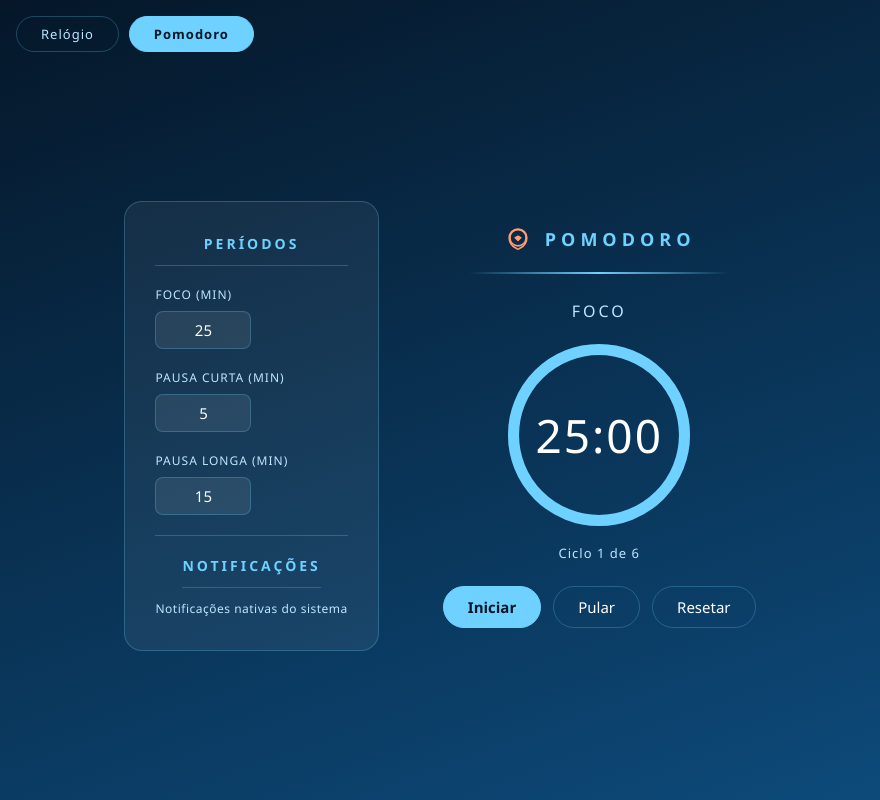
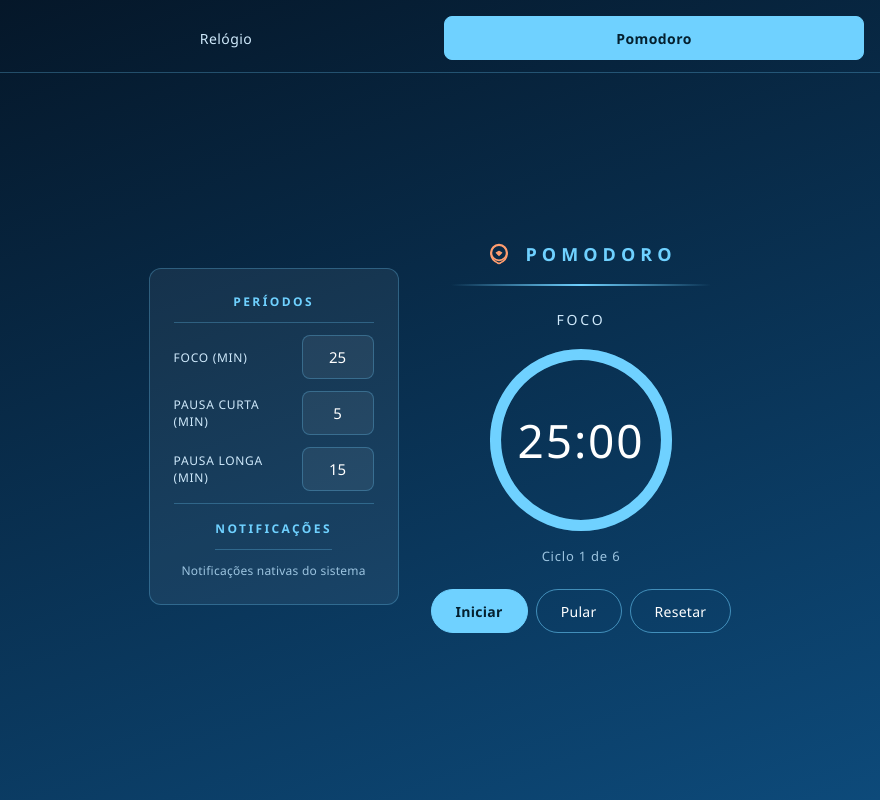
Before and after one commit to LeooRibeiro/electron-clock-virtual, an Electron app: page renderer/index.html in a window 880 px wide. Both pictures are taken after a click on the tab "Pomodoro". Drawn offline with Linux system fonts and the light colour scheme.

Commit message:
refac(CSS): Refatoring the all layout from better performance

```diff
--- a/renderer/styles/base.css
+++ b/renderer/styles/base.css
@@ -2,10 +2,27 @@
     --bg-start: #051729;
     --bg-end: #0d4a7a;
     --accent: #6fd1ff;
+    --accent-strong: #4db8e8;
+    --accent-contrast: #04202f;
     --text: #ffffff;
-    --text-muted: #bfe6ff;
-    --card-bg: rgba(255, 255, 255, 0.06);
-    --card-border: rgba(111, 209, 255, 0.25);
+    --text-muted: #cfe9fb;
+    --text-dim: #9cc4e0;
+    --surface: rgba(255, 255, 255, 0.06);
+    --surface-hover: rgba(255, 255, 255, 0.1);
+    --border: rgba(111, 209, 255, 0.28);
+    --border-strong: rgba(111, 209, 255, 0.55);
+    --success: #7dffb0;
+    --radius-sm: 8px;
+    --radius-md: 12px;
+    --radius-lg: 18px;
+    --space-1: 4px;
+    --space-2: 8px;
+    --space-3: 12px;
+    --space-4: 16px;
+    --space-5: 24px;
+    --space-6: 32px;
+    --control-height: 44px;
+    --font-sans: 'Segoe UI', system-ui, -apple-system, Arial, sans-serif;
 }
 
 * {
@@ -14,16 +31,26 @@
     box-sizing: border-box;
 }
 
+[hidden] {
+    display: none !important;
+}
+
+html,
 body {
-    font-family: 'Segoe UI', Arial, Helvetica, sans-serif;
-    height: 100vh;
+    height: 100%;
+}
+
+body {
+    font-family: var(--font-sans);
+    color: var(--text);
+    background: linear-gradient(160deg, var(--bg-start), var(--bg-end));
     display: flex;
     flex-direction: column;
-    background: linear-gradient(160deg, var(--bg-start), var(--bg-end));
-    color: var(--text);
     overflow: hidden;
     user-select: none;
     -webkit-app-region: drag;
+    -webkit-font-smoothing: antialiased;
+    text-rendering: optimizeLegibility;
 }
 
 .app {
@@ -34,19 +61,26 @@ body {
     min-height: 0;
 }
 
+/* ------------------------------------------------------------------ */
+/* Web (Vercel/navegador): card centralizado com borda do tema, sem    */
+/* sombras; permite rolagem quando a janela é menor que o conteúdo.    */
+/* ------------------------------------------------------------------ */
 body.is-web {
-    padding: 24px;
+    --web-pad: clamp(8px, 2.5vw, 28px);
+    padding: var(--web-pad);
     align-items: center;
     justify-content: center;
+    overflow: auto;
     -webkit-app-region: no-drag;
 }
 
 body.is-web .app {
-    height: 100%;
+    flex: 0 1 auto;
+    width: 100%;
     max-width: 880px;
-    max-height: 560px;
-    border: 1px solid var(--accent);
-    border-radius: 18px;
+    height: min(560px, calc(100vh - 2 * var(--web-pad)));
+    border: 1px solid var(--border-strong);
+    border-radius: var(--radius-lg);
     overflow: hidden;
 }
 
@@ -57,54 +91,109 @@ main {
     min-height: 0;
 }
 
+.panel {
+    flex: 1;
+    display: none;
+    flex-direction: column;
+    align-items: center;
+    justify-content: safe center;
+    padding: var(--space-4) var(--space-5);
+    min-height: 0;
+    overflow-y: auto;
+}
+
+.panel.is-active {
+    display: flex;
+}
+
+/* Texto selecionável (usabilidade) onde faz sentido */
+.card__body,
+.pomodoro__phase,
+.pomodoro__cycles,
+.pomodoro__notify-status,
+.pomodoro__settings-title,
+.pomodoro__field span {
+    user-select: text;
+}
+
+/* ------------------------------------------------------------------ */
+/* Relógio                                                             */
+/* ------------------------------------------------------------------ */
 .card__header {
     display: flex;
     align-items: center;
     justify-content: center;
-    gap: 12px;
+    gap: var(--space-3);
 }
 
 .card__icon {
-    width: 30px;
-    height: 30px;
+    width: 28px;
+    height: 28px;
     flex-shrink: 0;
 }
 
 .card__title {
-    font-size: 18px;
+    font-size: clamp(15px, 2.2vw, 18px);
     font-weight: 600;
-    letter-spacing: 5px;
+    letter-spacing: 0.28em;
     text-transform: uppercase;
     color: var(--accent);
 }
 
 .card__separator {
-    width: 260px;
+    width: min(260px, 58vw);
     height: 2px;
-    margin: 18px auto 26px;
+    margin: var(--space-4) auto var(--space-5);
     background: linear-gradient(90deg, transparent, var(--accent), transparent);
     border-radius: 2px;
 }
 
+.card__body {
+    display: flex;
+    flex-direction: column;
+    align-items: center;
+}
+
 .card__time {
     display: block;
-    font-size: 110px;
+    font-size: clamp(56px, 13vw, 110px);
+    line-height: 1.05;
+    letter-spacing: 0.03em;
     font-weight: 200;
-    letter-spacing: 3px;
     font-variant-numeric: tabular-nums;
 }
 
 .card__date {
     display: block;
-    margin-top: 8px;
-    font-size: 20px;
+    margin-top: var(--space-2);
+    font-size: clamp(15px, 2vw, 20px);
     color: var(--text-muted);
     text-transform: capitalize;
 }
 
 .card__greeting {
-    margin-top: 22px;
-    font-size: 16px;
-    letter-spacing: 2px;
+    margin-top: var(--space-5);
+    font-size: clamp(14px, 1.8vw, 16px);
+    letter-spacing: 0.12em;
     color: var(--accent);
 }
+
+/* ------------------------------------------------------------------ */
+/* Foco de teclado consistente (acessibilidade)                        */
+/* ------------------------------------------------------------------ */
+:focus-visible {
+    outline: 2px solid var(--accent);
+    outline-offset: 2px;
+}
+
+/* ------------------------------------------------------------------ */
+/* Movimento reduzido (acessibilidade/performance)                     */
+/* ------------------------------------------------------------------ */
+@media (prefers-reduced-motion: reduce) {
+    *,
+    *::before,
+    *::after {
+        transition: none !important;
+        animation: none !important;
+    }
+}
--- a/renderer/styles/pomodoro.css
+++ b/renderer/styles/pomodoro.css
@@ -2,13 +2,14 @@
     display: flex;
     align-items: center;
     justify-content: center;
-    gap: 64px;
+    flex-wrap: wrap;
+    gap: clamp(var(--space-4), 5vw, var(--space-6));
     width: 100%;
 }
 
 .pomodoro__phase {
-    font-size: 16px;
-    letter-spacing: 3px;
+    font-size: 14px;
+    letter-spacing: 0.2em;
     text-transform: uppercase;
     color: var(--text-muted);
 }
@@ -18,18 +19,21 @@
     flex-direction: column;
     align-items: center;
     text-align: center;
+    min-width: 0;
 }
 
 .pomodoro__ring {
     position: relative;
-    width: 190px;
-    height: 190px;
-    margin: 18px auto 10px;
+    width: clamp(150px, 30vw, 190px);
+    aspect-ratio: 1;
+    margin: var(--space-4) auto var(--space-2);
 }
 
 .pomodoro__ring svg {
     position: absolute;
     inset: 0;
+    width: 100%;
+    height: 100%;
     transform: rotate(-90deg);
 }
 
@@ -48,7 +52,7 @@
 }
 
 .pomodoro--break .pomodoro__ring-progress {
-    stroke: #7dffb0;
+    stroke: var(--success);
 }
 
 .pomodoro__time {
@@ -57,42 +61,47 @@
     display: flex;
     align-items: center;
     justify-content: center;
-    font-size: 46px;
+    font-size: clamp(34px, 8vw, 46px);
     font-weight: 200;
-    letter-spacing: 2px;
+    letter-spacing: 0.04em;
     font-variant-numeric: tabular-nums;
 }
 
 .pomodoro__cycles {
-    margin-top: 4px;
+    margin-top: var(--space-1);
     font-size: 13px;
-    letter-spacing: 1px;
-    color: var(--text-muted);
+    letter-spacing: 0.06em;
+    color: var(--text-dim);
 }
 
 .pomodoro__controls {
     display: flex;
     justify-content: center;
-    gap: 12px;
-    margin-top: 24px;
+    flex-wrap: wrap;
+    gap: var(--space-2);
+    margin-top: var(--space-5);
 }
 
 .pomodoro__btn {
     -webkit-app-region: no-drag;
     appearance: none;
+    min-height: var(--control-height);
+    padding: 0 var(--space-5);
     background: transparent;
-    border: 1px solid var(--card-border);
+    border: 1px solid var(--border-strong);
+    border-radius: 999px;
     color: var(--text);
     font: inherit;
-    font-size: 15px;
-    padding: 10px 24px;
-    border-radius: 999px;
+    font-size: 14px;
+    font-weight: 500;
+    letter-spacing: 0.02em;
     cursor: pointer;
     transition: background 0.2s, color 0.2s, border-color 0.2s;
 }
 
 .pomodoro__btn:hover {
     border-color: var(--accent);
+    background: var(--surface-hover);
     color: var(--accent);
 }
 
@@ -101,60 +110,78 @@
     outline-offset: 2px;
 }
 
+.pomodoro__btn:disabled {
+    opacity: 0.5;
+    cursor: not-allowed;
+}
+
 .pomodoro__btn--primary {
     background: var(--accent);
     border-color: var(--accent);
-    color: var(--bg-start);
+    color: var(--accent-contrast);
     font-weight: 600;
 }
 
 .pomodoro__btn--primary:hover {
-    color: var(--bg-start);
+    background: var(--accent-strong);
+    border-color: var(--accent-strong);
+    color: var(--accent-contrast);
 }
 
+@media (prefers-reduced-motion: no-preference) {
+    .pomodoro__btn:active {
+        transform: translateY(1px);
+    }
+}
+
+/* ------------------------------------------------------------------ */
+/* Configurações                                                       */
+/* ------------------------------------------------------------------ */
 .pomodoro__settings {
+    -webkit-app-region: no-drag;
     display: flex;
     flex-direction: column;
-    gap: 20px;
-    padding: 32px 30px;
-    border-radius: 18px;
-    background: var(--card-bg);
-    border: 1px solid var(--card-border);
+    gap: var(--space-3);
+    width: min(250px, 100%);
+    padding: var(--space-5) var(--space-5);
+    background: var(--surface);
+    border: 1px solid var(--border);
+    border-radius: var(--radius-md);
 }
 
 .pomodoro__settings-title {
-    font-size: 14px;
+    font-size: 12px;
     font-weight: 600;
-    letter-spacing: 3px;
+    letter-spacing: 0.2em;
     text-transform: uppercase;
     text-align: center;
     color: var(--accent);
-    padding-bottom: 12px;
-    border-bottom: 1px solid var(--card-border);
+    padding-bottom: var(--space-3);
+    border-bottom: 1px solid var(--border);
 }
 
 .pomodoro__field {
-    -webkit-app-region: no-drag;
     display: flex;
-    flex-direction: column;
-    align-items: flex-start;
-    gap: 8px;
+    align-items: center;
+    justify-content: space-between;
+    gap: var(--space-3);
     font-size: 12px;
-    letter-spacing: 1px;
+    letter-spacing: 0.06em;
     text-transform: uppercase;
     color: var(--text-muted);
 }
 
 .pomodoro__field input {
-    width: 96px;
-    padding: 8px 10px;
+    width: 72px;
+    min-height: var(--control-height);
+    padding: 0 var(--space-2);
     text-align: center;
     font: inherit;
     font-size: 15px;
     color: var(--text);
-    background: rgba(255, 255, 255, 0.08);
-    border: 1px solid var(--card-border);
-    border-radius: 8px;
+    background: var(--surface);
+    border: 1px solid var(--border);
+    border-radius: var(--radius-sm);
     transition: border-color 0.2s;
 }
 
@@ -169,9 +196,13 @@
     margin: 0;
 }
 
+.pomodoro__field input:hover {
+    border-color: var(--border-strong);
+}
+
 .pomodoro__field input:focus-visible {
-    outline: none;
-    border-color: var(--accent);
+    outline: 2px solid var(--accent);
+    outline-offset: 2px;
 }
 
 .pomodoro__field input:disabled {
@@ -179,34 +210,41 @@
     cursor: not-allowed;
 }
 
+/* ------------------------------------------------------------------ */
+/* Notificações                                                        */
+/* ------------------------------------------------------------------ */
 .pomodoro__notify {
-    -webkit-app-region: no-drag;
     display: flex;
     flex-direction: column;
     align-items: center;
-    gap: 12px;
-    padding-top: 20px;
-    border-top: 1px solid var(--card-border);
+    gap: var(--space-3);
+    padding-top: var(--space-4);
+    border-top: 1px solid var(--border);
 }
 
 .pomodoro__notify .pomodoro__btn {
+    min-height: 40px;
+    padding: 0 var(--space-4);
     font-size: 13px;
-    padding: 8px 18px;
-}
-
-.pomodoro__notify .pomodoro__btn[hidden] {
-    display: none;
-}
-
-.pomodoro__notify .pomodoro__btn:disabled {
-    opacity: 0.5;
-    cursor: not-allowed;
 }
 
 .pomodoro__notify-status {
     font-size: 12px;
     line-height: 1.5;
-    letter-spacing: 0.5px;
+    letter-spacing: 0.02em;
     text-align: center;
-    color: var(--text-muted);
+    color: var(--text-dim);
 }
+
+/* ------------------------------------------------------------------ */
+/* Telas estreitas (web/mobile): empilha settings acima do timer       */
+/* ------------------------------------------------------------------ */
+@media (max-width: 640px) {
+    .pomodoro {
+        flex-direction: column;
+    }
+
+    .pomodoro__settings {
+        width: min(320px, 100%);
+    }
+}
--- a/renderer/styles/tabs.css
+++ b/renderer/styles/tabs.css
@@ -1,28 +1,35 @@
 .tabs {
     flex-shrink: 0;
-    display: flex;
-    justify-content: flex-start;
-    gap: 10px;
-    padding: 16px 0 0 16px;
+    display: grid;
+    grid-template-columns: repeat(auto-fit, minmax(140px, 1fr));
+    gap: var(--space-2);
+    padding: var(--space-4) var(--space-4) var(--space-3);
+    border-bottom: 1px solid var(--border);
 }
 
 .tabs__tab {
     -webkit-app-region: no-drag;
     appearance: none;
+    display: flex;
+    align-items: center;
+    justify-content: center;
+    min-height: var(--control-height);
+    padding: 0 var(--space-4);
     background: transparent;
-    border: 1px solid var(--card-border);
+    border: 1px solid transparent;
+    border-radius: var(--radius-sm);
     color: var(--text-muted);
     font: inherit;
-    font-size: 13px;
-    letter-spacing: 1px;
-    padding: 8px 24px;
-    border-radius: 999px;
+    font-size: 14px;
+    font-weight: 500;
+    letter-spacing: 0.03em;
     cursor: pointer;
     transition: background 0.2s, color 0.2s, border-color 0.2s;
 }
 
 .tabs__tab:hover {
-    border-color: var(--accent);
+    background: var(--surface);
+    border-color: var(--border);
     color: var(--text);
 }
 
@@ -34,20 +41,12 @@
 .tabs__tab.is-active {
     background: var(--accent);
     border-color: var(--accent);
-    color: var(--bg-start);
+    color: var(--accent-contrast);
     font-weight: 600;
 }
 
-.panel {
-    flex: 1;
-    display: none;
-    flex-direction: column;
-    align-items: center;
-    justify-content: center;
-    padding: 24px 40px;
-    min-height: 0;
+@media (prefers-reduced-motion: no-preference) {
+    .tabs__tab:active {
+        transform: translateY(1px);
+    }
 }
-
-.panel.is-active {
-    display: flex;
-}
```
